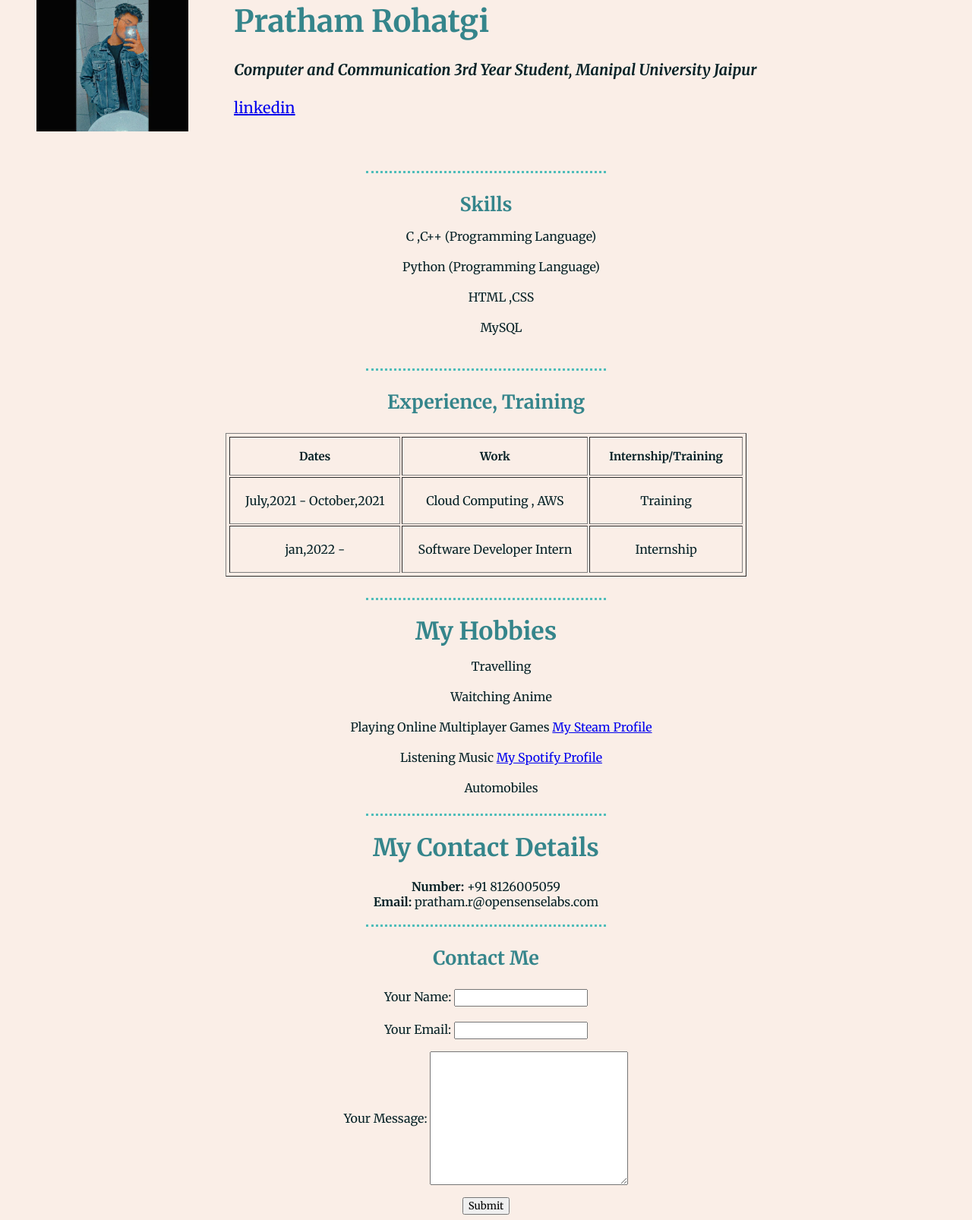
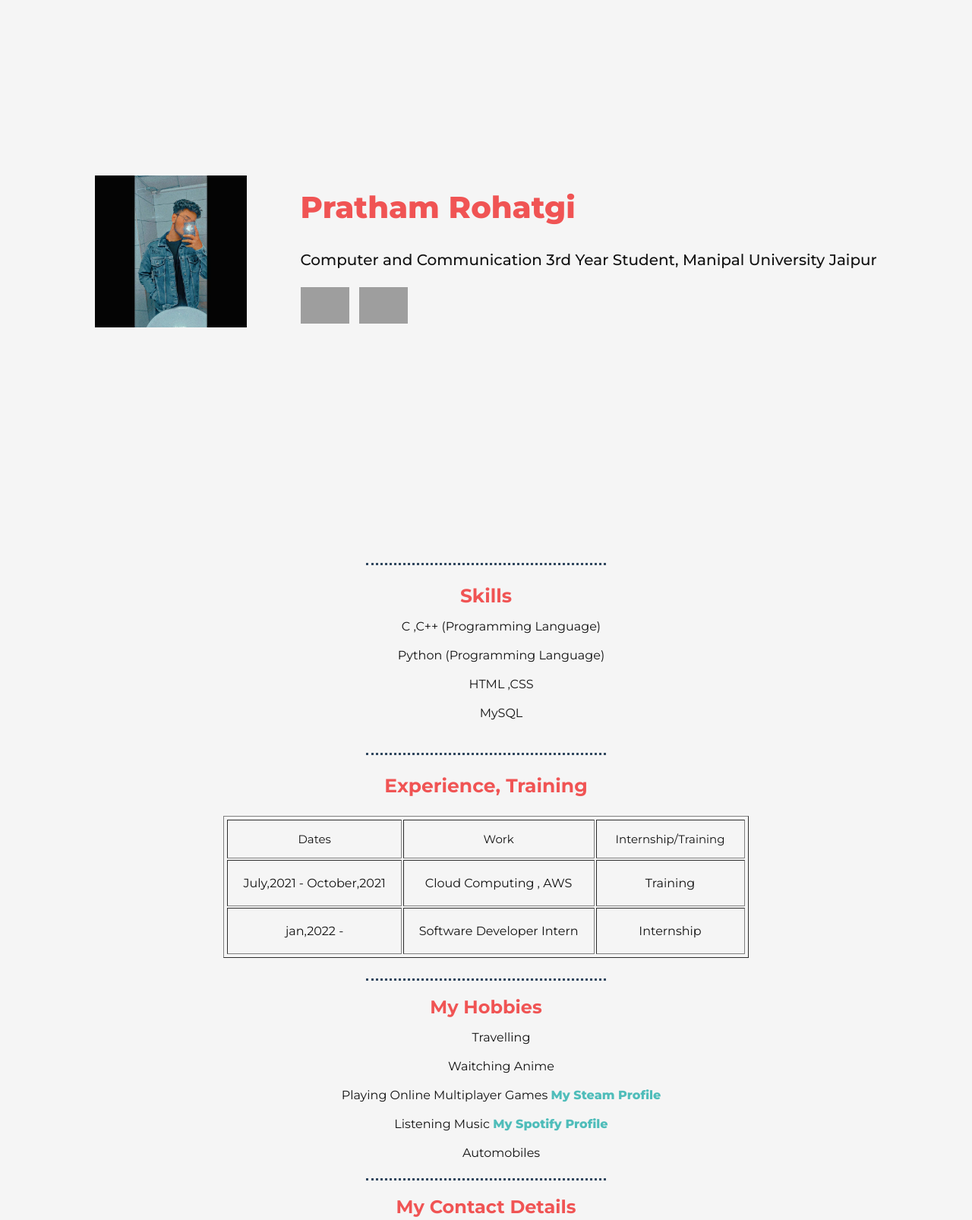
Before and after one commit to prathamrohatgi26/cv, a plain HTML site: page index.html in a window 1280 px wide. Shown: the part 75-1681 px from the top of the page at 76% size. Drawn offline with Linux system fonts and the light colour scheme; grey boxes are pictures that could not be loaded.

Commit message:
changeed layout and color template

```diff
--- a/css/styles.css
+++ b/css/styles.css
@@ -1,28 +1,35 @@
-*{
-  font-family: 'Merriweather';
+* {
+  font-family: "Montserrat";
+  font-weight: 400;
 }
 h1 {
-  color : #35858b;
+  color: #f05454;
 }
 
+h2 {
+  color: #f05454;
+  font-weight: 700;
+}
 h3 {
-  color: #35858b;
+  color: #f05454;
   font-size: 25px;
   text-align: center;
-
+  font-weight: 700;
 }
 body {
-  background-color: #faeee7;
-  color: #072227;
+  background-color: #f5f5f5;
+  color: #121212;
 }
 
-.main{
- font-size: 20px;
+.main {
+  font-size: 20px;
+  font-weight: 500;
 }
 
-.name{
+.name {
   font-size: 40px;
   text-align: justify;
+  font-weight: 800;
 }
 
 th {
@@ -40,7 +47,7 @@ hr {
   border-style: dotted none none;
   width: 25%;
   border-width: medium;
-  border-color: #4fbdba;
+  border-color: #30475e;
 }
 
 .contact {
@@ -48,19 +55,18 @@ hr {
   margin-bottom: 20px;
 }
 
-.Experience{
+.Experience {
   margin-left: auto;
   margin-right: auto;
   padding: 2px;
   text-align: center;
 }
 
-.lbl *{
+.lbl * {
   vertical-align: middle;
-  ;
 }
 
-.skills{
+.skills {
   text-align: center;
   display: flex;
   justify-content: center;
@@ -70,16 +76,17 @@ hr {
   list-style: none;
 }
 
-.links{
+.links {
   text-align: center;
 }
 
-.hobbies{
+.hobbies {
   text-align: center;
   display: flex;
   justify-content: center;
+  text-decoration: none;
 }
-.hobbies ul{
+.hobbies ul {
   list-style: none;
 }
 
@@ -96,3 +103,36 @@ hr {
   padding-right: 25px;
   padding-left: 25px;
 }
+
+.flexbox {
+  display: flex;
+  justify-content: space-around;
+  align-items: center;
+  max-width: 1100px;
+  margin: 0 auto;
+  height: 100vh;
+}
+
+.link-img {
+  margin-right: 0.5rem;
+}
+
+.submit {
+  margin-bottom: 3rem;
+}
+
+a {
+  text-decoration: none;
+  font-weight: 800;
+}
+
+a:link {
+  color: #4fbdba;
+}
+
+a:visited {
+  color: #35858b;
+}
+a:hover {
+  color: #f05454;
+}
--- a/index.html
+++ b/index.html
@@ -1,18 +1,20 @@
 <!DOCTYPE html>
 <html>
-
   <head>
-  <meta charset="utf-8">
+    <meta charset="utf-8" />
     <title>Pratham Rohatgi</title>
-  <link rel="stylesheet" href="css/styles.css">
-  <link rel="icon" href="favicon.ico">
-  <link rel="preconnect" href="https://fonts.googleapis.com">
-<link rel="preconnect" href="https://fonts.gstatic.com" crossorigin>
-<link href="https://fonts.googleapis.com/css2?family=Be+Vietnam+Pro:ital,wght@0,100;0,200;1,100&family=Inter:wght@100;200;300;400;500;600;700;800;900&family=Merriweather:ital,wght@0,300;0,400;0,700;0,900;1,300;1,400;1,700;1,900&display=swap" rel="stylesheet">
+    <link rel="stylesheet" href="css/styles.css" />
+    <link rel="icon" href="favicon.ico" />
+    <link rel="preconnect" href="https://fonts.googleapis.com" />
+    <link rel="preconnect" href="https://fonts.gstatic.com" crossorigin />
+    <link
+      href="https://fonts.googleapis.com/css2?family=Be+Vietnam+Pro:ital,wght@0,100;0,200;1,100&family=Inter:wght@100;200;300;400;500;600;700;800;900&family=Merriweather:ital,wght@0,300;0,400;0,700;0,900;1,300;1,400;1,700;1,900&family=Montserrat:ital,wght@0,100;0,200;0,300;0,400;0,500;0,600;0,700;0,800;0,900;1,100;1,200;1,300;1,400;1,500;1,600;1,700;1,800;1,900&display=swap"
+      rel="stylesheet"
+    />
   </head>
 
   <body>
-  <table cellspacing="20">
+    <!-- <table cellspacing="20">
     <tr>
       <td><img src="photu.jpg" alt="profile picture" width="200"></td>
       <td>
@@ -21,32 +23,64 @@
         <a href="https://www.linkedin.com/in/pratham-rohatgi26/">linkedin</a></p>
       </td>
     </tr>
-  </table>
-  <hr>
-  <h3 class="h31">Skills </h3>
+  </table> -->
+    <section class="flexbox">
+      <div>
+        <img src="photu.jpg" alt="profile picture" width="200" />
+      </div>
+      <div>
+        <h1 class="name">Pratham Rohatgi</h1>
+        <p class="main">
+          Computer and Communication 3rd Year Student, Manipal University Jaipur
+          <br /><br />
+          <a
+            href="https://www.linkedin.com/in/pratham-rohatgi26/ "
+            target="_blank"
+            ><img
+              class="link-img"
+              height="48px"
+              src="https://cdn-icons.flaticon.com/png/512/1377/premium/1377213.png?token=exp=1642143949~hmac=01d239f5d4df5155808e6888a73b0862"
+              alt="linkdin"
+          /></a>
+          <a href="https://www.instagram.com/pratham_rohatgi/ " target="_blank"
+            ><img
+              class="link-img"
+              height="48px"
+              src="https://cdn-icons.flaticon.com/png/512/3955/premium/3955024.png?token=exp=1642144727~hmac=eeb671b9f27bbedb7d125d34aeba71a9"
+              alt="insta"
+          /></a>
+        </p>
+      </div>
+    </section>
+    <hr />
+    <h3 class="h31">Skills</h3>
     <div class="skills">
       <ul>
-      <li>C ,C++ (Programming Language)</li><br>
-      <li>Python (Programming Language)</li><br>
-      <li>HTML ,CSS</li><br>
-      <li>MySQL</li><br>
+        <li>C ,C++ (Programming Language)</li>
+        <br />
+        <li>Python (Programming Language)</li>
+        <br />
+        <li>HTML ,CSS</li>
+        <br />
+        <li>MySQL</li>
+        <br />
       </ul>
     </div>
-  <hr>
+    <hr />
     <h3>Experience, Training</h3>
-  <table class ="Experience" llspacing="20" border="1">
+    <table class="Experience" llspacing="20" border="1">
       <thead>
         <tr>
           <th>Dates</th>
           <th>Work</th>
-        <th id= "th-it">Internship/Training</th>
+          <th id="th-it">Internship/Training</th>
         </tr>
       </thead>
       <tbody>
         <tr>
           <td>July,2021 - October,2021</td>
-        <td>Cloud Computing , AWS </td>
-        <td> Training</td>
+          <td>Cloud Computing , AWS</td>
+          <td>Training</td>
         </tr>
         <tr>
           <td>jan,2022 -</td>
@@ -54,51 +88,52 @@
           <td>Internship</td>
         </tr>
       </tbody>
-  </table><br>
-  <hr>
-  <h1 id="hobbies">
-    My Hobbies
-  </h1>
+    </table>
+    <br />
+    <hr />
+    <h2 id="hobbies">My Hobbies</h2>
     <div class="hobbies">
       <ul>
+        <li>Travelling</li>
+        <br />
+        <li>Waitching Anime</li>
+        <br />
         <li>
-      Travelling
+          Playing Online Multiplayer Games
+          <a href="https://steamcommunity.com/id/d4rkido1/" target="_blank"
+            >My Steam Profile</a
+          >
         </li>
-    <br>
+        <br />
         <li>
-      Waitching Anime
+          Listening Music
+          <a
+            href="https://open.spotify.com/user/phpsuua1ipv7scgy2jmmakk3s?si=b35f5742a9174e1c"
+            target="_blank"
+            >My Spotify Profile</a
+          >
         </li>
-    <br>
-    <li>
-      Playing Online Multiplayer Games <a href="https://steamcommunity.com/id/d4rkido1/">My Steam Profile</a>
-    </li>
-    <br>
-    <li>
-      Listening Music <a href="https://open.spotify.com/user/phpsuua1ipv7scgy2jmmakk3s?si=b35f5742a9174e1c">My Spotify Profile</a>
-    </li>
-    <br>
-    <li>
-      Automobiles
-    </li>
+        <br />
+        <li>Automobiles</li>
       </ul>
     </div>
-  <hr>
+    <hr />
     <div class="links">
-    <h1>My Contact Details</h1>
-    <label><b>Number:</b> +91 8126005059</label><br>
-    <label><b>Email:</b> pratham.r@opensenselabs.com</label><br>
-    <hr class = "contact">
+      <h2>My Contact Details</h2>
+      <label><b>Number:</b> +91 8126005059</label><br />
+      <label><b>Email:</b> pratham.r@opensenselabs.com</label><br />
+      <hr class="contact" />
       <form action="mailto:pratham.r@opensenselabs.com" method="post">
         <h3>Contact Me</h3>
         <label>Your Name:</label>
-      <input type="text" name="yourName" value=""><br><br>
+        <input type="text" name="yourName" value="" /><br /><br />
         <label>Your Email:</label>
-      <input type="email" name="yourEmail" value=""><br>
-      <p class ="lbl">
+        <input type="email" name="yourEmail" value="" /><br />
+        <p class="lbl">
           <label>Your Message:</label>
-      <textarea name="yourMessage" rows="10" cols="30"></textarea><br>
+          <textarea name="yourMessage" rows="10" cols="30"></textarea><br />
         </p>
-      <input type="submit" name="">
+        <input class="submit" type="submit" name="" />
       </form>
     </div>
   </body>
```
Lines whose indentation alone changed are shown as unchanged.
